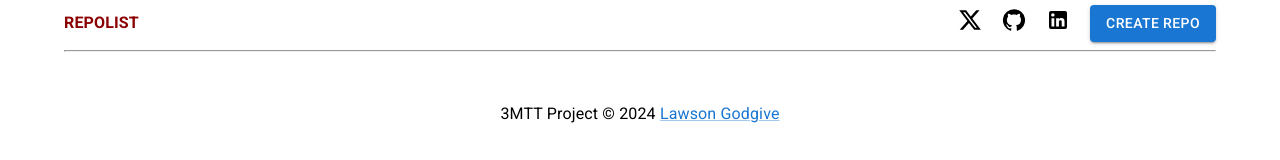
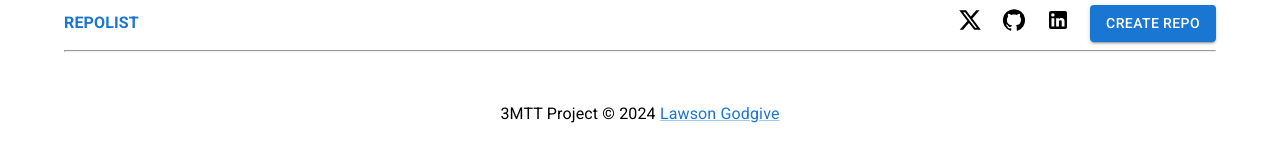
Before and after one commit to Chukwu-Godgive/Repolist, a React (Create React App) app: page /repo/1 in a window 1280 px wide. Shown: the top 160 px of the page. Built offline with nearby package versions, Linux system fonts and the light colour scheme.

Commit message:
Fixed the home page rendering pattarn

```diff
--- a/src/Components/Footer.js
+++ b/src/Components/Footer.js
@@ -8,7 +8,9 @@ function Footer() {
   return (
     <footer>
       <Container>
-        <Box sx={{ textAlign: "center", marginTop: "50px" }}>
+        <Box
+          sx={{ textAlign: "center", marginTop: "50px", paddingBottom: "10px" }}
+        >
           <Typography>
             3MTT Project &copy; 2024 <Link href="#">Lawson Godgive</Link>
           </Typography>
--- a/src/Components/Navbar.js
+++ b/src/Components/Navbar.js
@@ -6,6 +6,7 @@ import { Button } from "@mui/material";
 import GitHubIcon from "@mui/icons-material/GitHub";
 import XIcon from "@mui/icons-material/X";
 import LinkedInIcon from "@mui/icons-material/LinkedIn";
+import { Link } from "react-router-dom";
 
 function Navbar() {
   return (
@@ -19,15 +20,44 @@ function Navbar() {
             paddingTop: "5px",
           }}
         >
-          <Typography sx={{ fontWeight: "bolder", color: "darkred" }}>
-            REPOLIST
-          </Typography>
+          <Link
+            style={{
+              textDecoration: "none",
+              fontStyle: "none",
+              color: "#1976d2",
+              fontSize: "50px",
+            }}
+            to="/"
+          >
+            <Typography sx={{ fontWeight: "bolder" }}>REPOLIST</Typography>
+          </Link>
           <Box
             sx={{ display: "flex", columnGap: "20px", alignItems: "center" }}
           >
-            <Typography>{<XIcon />}</Typography>
-            <Typography>{<GitHubIcon />}</Typography>
-            <Typography>{<LinkedInIcon />}</Typography>
+            <Typography>
+              <Link to="https://x.com/givestarzy" style={{ color: "black" }}>
+                {<XIcon />}
+              </Link>
+            </Typography>
+
+            <Typography>
+              <Link
+                to="https://github.com/Chukwu-Godgive"
+                style={{ color: "black" }}
+              >
+                {<GitHubIcon />}
+              </Link>
+            </Typography>
+
+            <Typography>
+              <Link
+                to="https://www.linkedin.com/in/chukwu-godgive"
+                style={{ color: "black" }}
+              >
+                {<LinkedInIcon />}
+              </Link>
+            </Typography>
+
             <Button variant="contained">Create Repo</Button>
           </Box>
         </Box>
--- a/src/Pages/Home.js
+++ b/src/Pages/Home.js
@@ -24,11 +24,14 @@ function Home() {
 
       // get the data using fetch or axios method
       // let repo = await fetch("https://api.github.com/users/chukwu-godgive/repos").then((res) => { return(res.json())})
+      try {
         let repo = await axios.get(
           "https://api.github.com/users/chukwu-godgive/repos"
         );
         setRepoList(repo.data);
-      console.log(repo);
+      } catch (error) {
+        console.log(error.message);
+      }
 
       // after getting the response
       setLoading(false);
@@ -57,16 +60,18 @@ function Home() {
             }}
           >
             {loading ? (
-              <h4>Loading . . .</h4>
+              <h2
+                style={{
+                  margin: "0 auto",
+                  textAlign: "center",
+                  padding: "5rem",
+                }}
+              >
+                Loading . . .
+              </h2>
             ) : (
               repoList.map((repo, index) => (
                 <Card sx={{ width: 345 }} key={index}>
-                  {/* <CardMedia
-                    component="img"
-                    height="140"
-                    image=""
-                    alt="green iguana"
-                  /> */}
                   <CardActionArea>
                     <CardContent>
                       <Typography gutterBottom variant="h5" component="div">
@@ -92,6 +97,8 @@ function Home() {
               ))
             )}
           </Box>
+          {loading === true || repoList.length === 0 ? null : (
+            <>
               <Box
                 sx={{
                   display: "flex",
@@ -104,11 +111,13 @@ function Home() {
                 <Button variant="contained">Previous</Button>
                 <Button variant="contained">Next</Button>
               </Box>
-        </Container>
-      </section>
 
               {/* footer section  */}
               <Footer />
+            </>
+          )}
+        </Container>
+      </section>
     </>
   );
 }
```
Also changed, not shown: 1 other file (tests, documents, lock files or other folders). Lines whose indentation alone changed are shown as unchanged.
